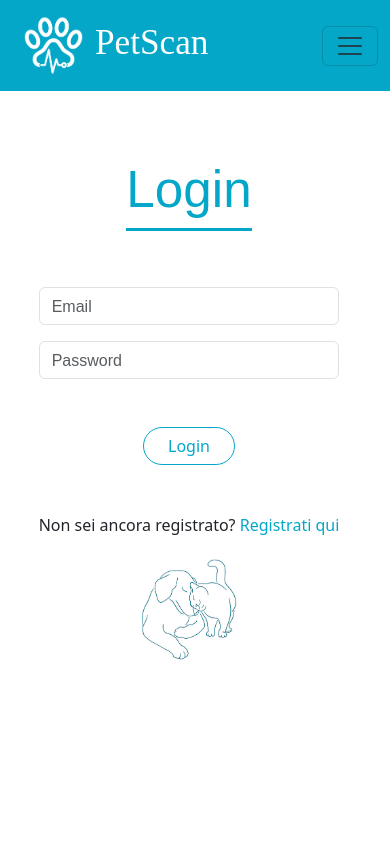
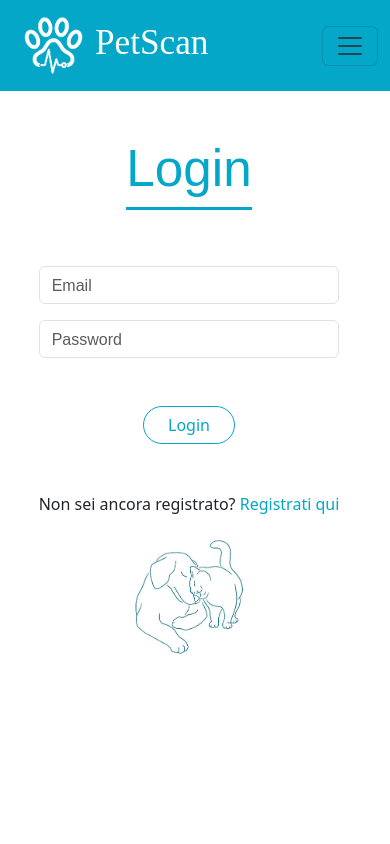
Before and after one commit to ariannaal/PetScan_frontend, a React (Vite) app in the folder petscan/: page /auth/login in a window 390 px wide. Shown: the top 844 px of the page. Built offline with nearby package versions, Linux system fonts and the light colour scheme; a web font is replaced by a local one.

Commit message:
fixes style

```diff
--- a/petscan/src/App.css
+++ b/petscan/src/App.css
@@ -501,7 +501,7 @@
 
   .dog-picture {
     margin-top: 0.7rem;
-    width: 7rem;
+    width: 8rem;
   }
 
   .title-result {
@@ -550,7 +550,7 @@
   }
 
   .height-login {
-    height: 80vh;
+    height: 85vh;
   }
 
 }
```
